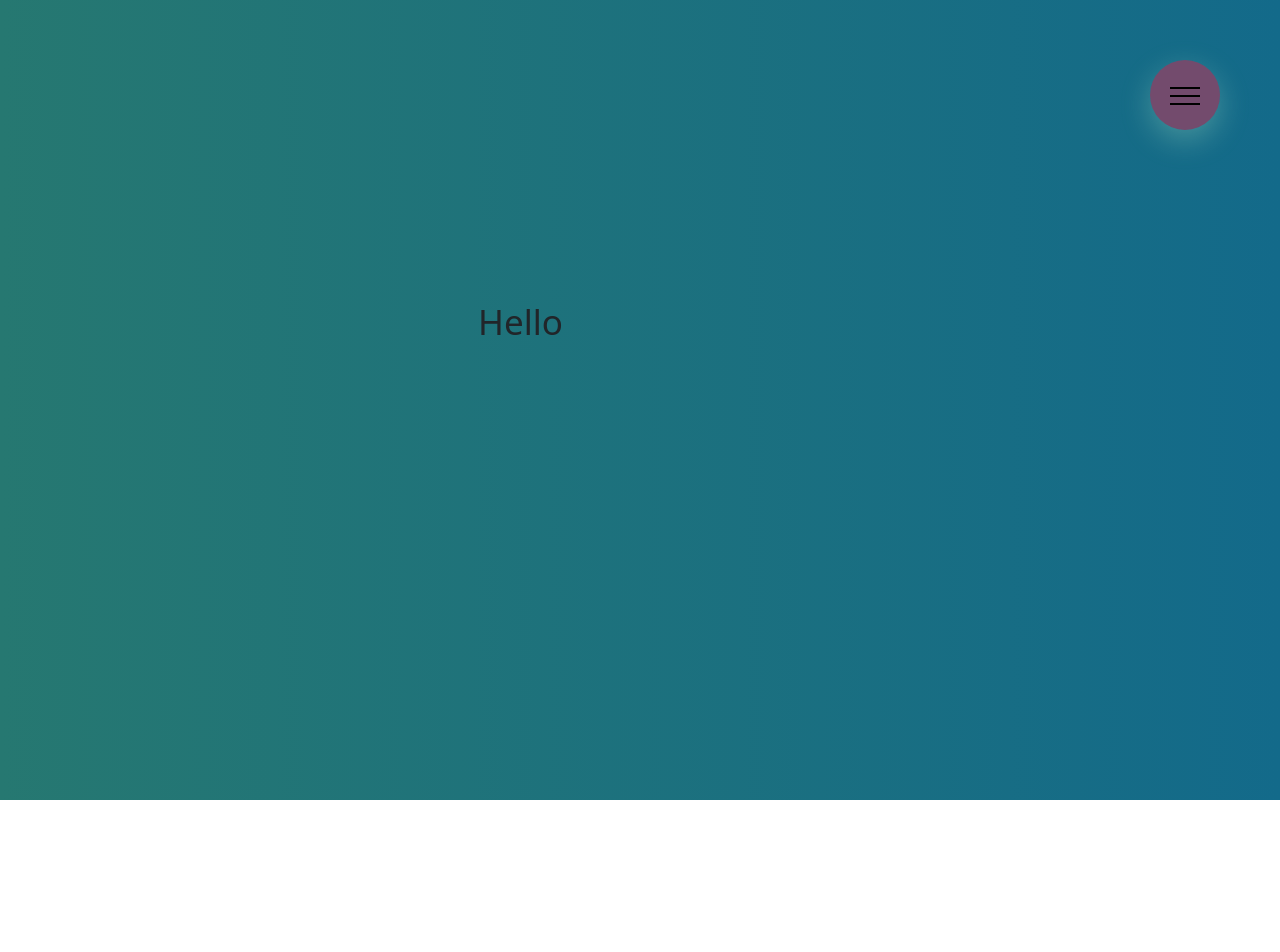
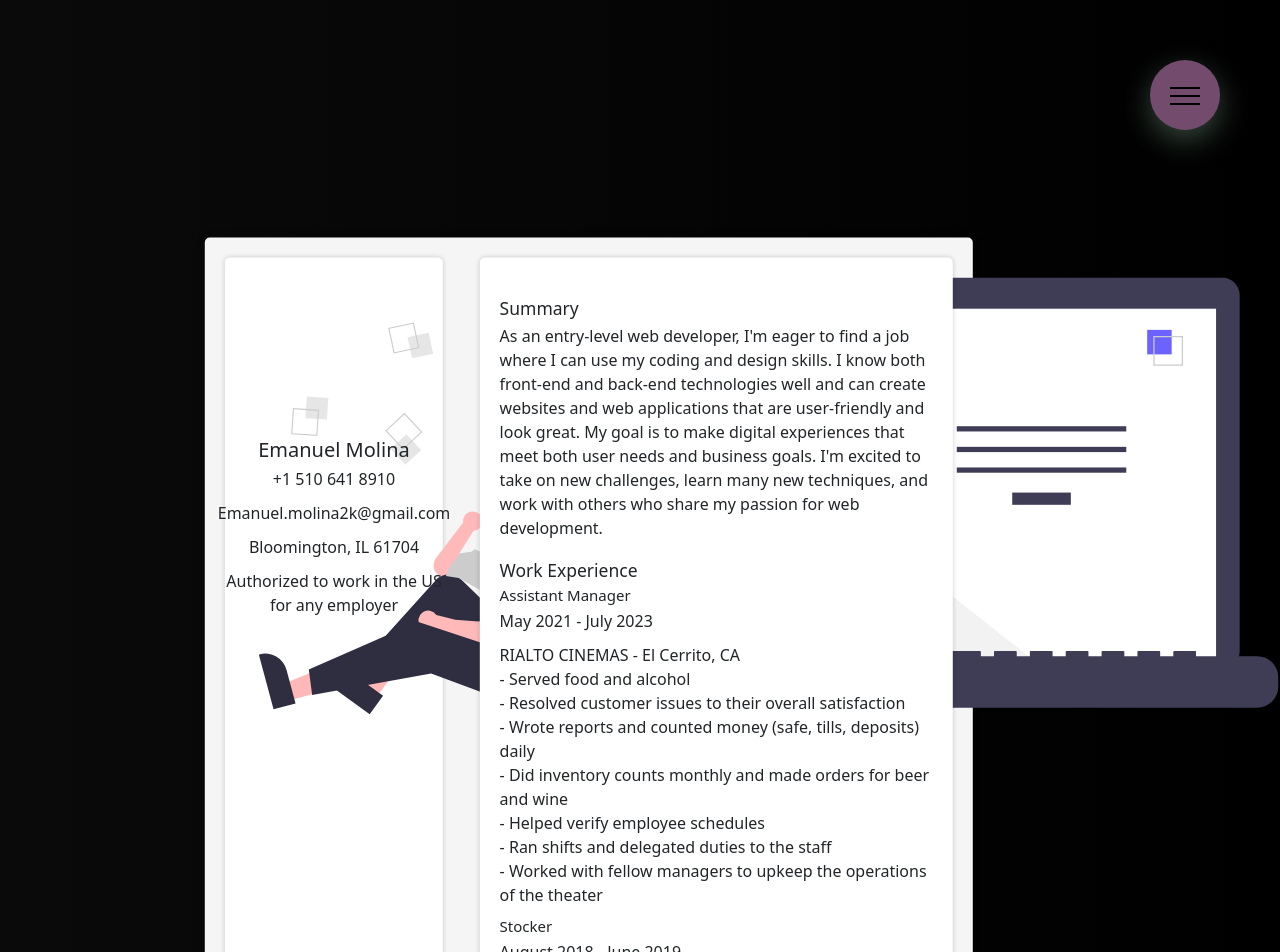
Before and after one commit to AcquahLopid/Reactive-Portfolio, a React (Create React App) app in the folder my-react-app/: page /resume in a window 1280 px wide. Shown: the top 952 px of the page. Before the commit the page ends 800 px from the top, so only its background shows below. Built offline with nearby package versions, Linux system fonts and the light colour scheme.

Commit message:
add new and hopefully final background color, add about me section color change to suit background

```diff
--- a/my-react-app/src/App.css
+++ b/my-react-app/src/App.css
@@ -5,20 +5,37 @@ html{
 body{
   height: 100vh;
 
-  background: #136a8a;   /*fallback for old browsers */
+  background: #000000;   /*fallback for old browsers */
+  background: -webkit-linear-gradient(
+    to right,
+    #0a0a0a,
+    #000000
+    );  /* Chrome 10-25, Safari 5.1-6 */
+    background: linear-gradient(
+      to right,
+      #0a0a0a,
+      #000000
+      ); /* W3C, IE 10+/ Edge, Firefox 16+, Chrome 26+, Opera 12+, Safari 7+ */
+
+      color: black;
+    }
+/* body{
+  height: 100vh;
+
+  background: #136a8a;   fallback for old browsers
   background: -webkit-linear-gradient(
     to right,
     #267871,
     #136a8a
-    );  /* Chrome 10-25, Safari 5.1-6 */
+    );  Chrome 10-25, Safari 5.1-6
     background: linear-gradient(
       to right,
       #267871,
       #136a8a
-      ); /* W3C, IE 10+/ Edge, Firefox 16+, Chrome 26+, Opera 12+, Safari 7+ */
+      ); W3C, IE 10+/ Edge, Firefox 16+, Chrome 26+, Opera 12+, Safari 7+
 
       color: black
-    }
+    } */
 
   .pages{
   position: absolute;
--- a/my-react-app/src/components/Pages/About.css
+++ b/my-react-app/src/components/Pages/About.css
@@ -4,7 +4,8 @@ html, body{
 }
 
 .MainContainer{
-  padding-top: 100%;
+  padding-top: 120%;
+  color: white;
 }
 
 .myPicture{
@@ -16,7 +17,8 @@ html, body{
   display: flex;
   flex-direction: row;
   border-style: hidden hidden solid hidden;
-  border-radius: 5%;
+  line-height: 35px;
+  /* border-radius: 5%; */
   width: 137%;
   margin-left: -12%;
 }
@@ -24,7 +26,7 @@ html, body{
 .pictureTitle{
   padding-right: 22%;
   padding-bottom: 15%;
-  padding-top: 10%;
+  padding-top: 12%;
 }
 .title{
   align-items: center;
@@ -39,14 +41,18 @@ html, body{
   font-size: 50%;
   padding-top: 10%;
   width: 250%;
+
 }
 
 .aboutText h2{
   font-size: larger;
-  font-family: serif;
+  /* text-align: center; */
+  font-size:30px; font-weight:500; color:white; letter-spacing:2px;
+  /* text-transform: uppercase; */
 }
 
 .aboutP{
+  text-align: justify;
   padding-top: 4%;
   font-size: 75%;
 }
@@ -113,7 +119,7 @@ html, body{
 
 .skills h3 {
   text-align: center;
-  font-size:30px; font-weight:300; color:#222; letter-spacing:2px;
+  font-size:30px; font-weight:300; color:white; letter-spacing:2px;
   text-transform: uppercase;
 
   display: grid;
@@ -126,8 +132,8 @@ html, body{
 .skills h3:after,.skills h3:before {
       content: " ";
       display: block;
-      border-bottom: 2px solid #c50000;
-      border-top:2px solid #c50000;
+      border-bottom: 2px solid #734b6d;
+      border-top:2px solid #42275a;
       height: 10px;
     /* background-color:#f8f8f8; */
   }
--- a/my-react-app/src/components/Pages/Contact.css
+++ b/my-react-app/src/components/Pages/Contact.css
@@ -1,7 +1,6 @@
 .contact-form {
     max-width: 400px;
     margin: 0 auto;
-    padding-top: 50%;
   }
 
   .contact-form h1 {
@@ -39,6 +38,7 @@
     display: block;
     margin-bottom: 8px;
     font-family: sans-serif;
+    font-size: 30px;
   }
 
   .contact-form input,
@@ -53,13 +53,24 @@
 
   .contact-form textarea {
     resize: vertical;
-    border-radius: 20px;
+    /* border-radius: 20px; */
     outline: none;
+    height: 200px;
   }
 
   .contact-form input {
-    border-radius: 20px;
+    /* border-radius: 20px; */
     outline: none;
+    height: 60px;
+  }
+
+  #contact-message::placeholder {
+    font-size: 25px; /* Adjust the font size as needed */
+  }
+
+  .smaller-font {
+    font-size: 25px;
+
   }
 
   .contact-form button {
--- a/my-react-app/src/components/Pages/Contact.js
+++ b/my-react-app/src/components/Pages/Contact.js
@@ -97,6 +97,7 @@ function Contact() {
             type="text"
             id="contact-name"
             placeholder="Your Name"
+            className="smaller-font"
           />
           {errorMessages.userName && (
             <p className="error-text">{errorMessages.userName}</p>
@@ -110,6 +111,7 @@ function Contact() {
             type="email"
             id="contact-email"
             placeholder="Example@Gmail.com"
+            className="smaller-font"
           />
           {errorMessages.email && (
             <p className="error-text">{errorMessages.email}</p>
@@ -122,6 +124,7 @@ function Contact() {
             onChange={handleInputChange}
             id="contact-message"
             placeholder="Your Message"
+            className="smaller-font"
           ></textarea>
           {errorMessages.message && (
             <p className="error-text">{errorMessages.message}</p>
@@ -136,7 +139,6 @@ function Contact() {
           </button>
         </form>
       </div>
-          <br></br>
     </section>
   );
 }
--- a/my-react-app/src/components/Pages/Resume.css
+++ b/my-react-app/src/components/Pages/Resume.css
@@ -0,0 +1,69 @@
+.Resume{
+    padding-top: 200%;
+}
+
+.resume-container {
+    display: flex;
+    justify-content: space-between;
+    padding: 20px;
+    background-color: #f5f5f5;
+    box-shadow: 0px 0px 10px rgba(0, 0, 0, 0.1);
+    border-radius: 5px;
+  }
+
+  .personal-info {
+    display: flex;
+    flex-direction: column;
+    align-items: center;
+    text-align: center;
+    width: 30%;
+    background-color: #fff;
+    padding: 20px;
+    box-shadow: 0px 0px 5px rgba(0, 0, 0, 0.2);
+    border-radius: 5px;
+  }
+
+  .profile-picture {
+    /* Style your profile picture here */
+    width: 150px;
+    height: 150px;
+    margin-bottom: 10px;
+  }
+
+  /* .contact-info {
+     Style your contact information here
+  } */
+
+  .resume-details {
+    width: 65%;
+    background-color: #fff;
+    padding: 20px;
+    box-shadow: 0px 0px 5px rgba(0, 0, 0, 0.2);
+    border-radius: 5px;
+  }
+
+  /* Add styles for your work experience, education, and other sections here */
+
+  .resume-section {
+    margin-top: 20px;
+  }
+
+  h2 {
+    font-size: 24px;
+    margin: 0;
+  }
+
+  h3 {
+    font-size: 20px;
+    margin: 0;
+  }
+
+  p {
+    font-size: 16px;
+    margin: 5px 0;
+  }
+
+  ul {
+    list-style-type: disc;
+    margin-left: 20px;
+  }
--- a/my-react-app/src/components/Pages/Resume.js
+++ b/my-react-app/src/components/Pages/Resume.js
@@ -1,19 +1,130 @@
 import React from "react";
 import "./Resume.css";
-import {ReactComponent as CodeThinking} from "../Assets/CodeThinking.svg"
+import { ReactComponent as CodeThinking } from "../Assets/CodeThinking.svg";
 
 const Resume = () => {
   return (
-    <>
-    <section>
-
-    {/* <br/>
-      <CodeThinking/> */}
-    <div>
-    <p>Hello</p>
+    <div className="Resume">
+    <div className="resume-container">
+      <div className="personal-info">
+        <div className="profile-picture">
+          {/* You can add your profile picture here */}
+          {/* <img src="your-profile-picture.jpg" alt="Profile" /> */}
+          <CodeThinking />
+        </div>
+        <div className="contact-info">
+          <h2>Emanuel Molina</h2>
+          <p>+1 510 641 8910</p>
+          <p>Emanuel.molina2k@gmail.com</p>
+          <p>Bloomington, IL 61704</p>
+          <p>Authorized to work in the US for any employer</p>
+        </div>
+      </div>
+      <div className="resume-details">
+        <section className="resume-section">
+          <h3>Summary</h3>
+          <p>
+            As an entry-level web developer, I'm eager to find a job where I can
+            use my coding and design skills. I know both front-end and back-end
+            technologies well and can create websites and web applications that
+            are user-friendly and look great. My goal is to make digital
+            experiences that meet both user needs and business goals. I'm
+            excited to take on new challenges, learn many new techniques, and
+            work with others who share my passion for web development.
+          </p>
+        </section>
+        <section className="resume-section">
+          <h3>Work Experience</h3>
+          <div className="resume-entry">
+            <h4>Assistant Manager</h4>
+            <p className="resume-date">May 2021 - July 2023</p>
+            <p>
+              RIALTO CINEMAS - El Cerrito, CA
+              <br />
+              - Served food and alcohol
+              <br />
+              - Resolved customer issues to their overall satisfaction
+              <br />
+              - Wrote reports and counted money (safe, tills, deposits) daily
+              <br />
+              - Did inventory counts monthly and made orders for beer and wine
+              <br />
+              - Helped verify employee schedules
+              <br />
+              - Ran shifts and delegated duties to the staff
+              <br />
+              - Worked with fellow managers to upkeep the operations of the
+              theater
+            </p>
+          </div>
+          <div className="resume-entry">
+            <h4>Stocker</h4>
+            <p className="resume-date">August 2018 - June 2019</p>
+            <p>
+              Grocery Outlet - Richmond, CA
+              <br />
+              - Operated manual pallet jacks, safely relocating heavy merchandise
+                on sales floor for timely stocking
+              <br />
+              - Evaluated supplies and product inventory to check for quality and
+                quantity issues and returned unacceptable materials to vendors
+              <br />
+              - Moved and lifted heavy loads of merchandise using pallet jack
+                equipment
+              <br />
+              - Removed all debris and packaging from boxes and separated for
+                recycling or disposal
+              <br />
+              - Consistently lifted materials weighing as much as 50 pounds
+              <br />
+              - Collaborated with backroom and receiving team, working night
+                shifts to support inventory fulfillment goals
+            </p>
+          </div>
+        </section>
+        <section className="resume-section">
+          <h3>Education</h3>
+          <div className="resume-entry">
+            <h4>Certification in Web Development</h4>
+            <p className="resume-date">March 2023 - June 2023</p>
+            <p>UC Berkeley Extensions</p>
+          </div>
+          <div className="resume-entry">
+            <h4>High School Diploma</h4>
+            <p className="resume-date">June 2018</p>
+            <p>El Cerrito High School - El Cerrito, CA</p>
+          </div>
+        </section>
+        <section className="resume-section">
+          <h3>Skills</h3>
+          <ul>
+            <li>JavaScript</li>
+            <li>Web Development</li>
+            <li>React</li>
+            <li>REST</li>
+            <li>HTML5</li>
+            <li>AJAX</li>
+            <li>Git</li>
+            <li>Full-stack development - 1 year</li>
+            <li>JSON</li>
+            <li>Bootstrap</li>
+            <li>Microsoft Word</li>
+            <li>CSS</li>
+            <li>Shipping & Receiving</li>
+            <li>MySQL</li>
+            <li>APIs</li>
+            <li>Microsoft Excel - 3 years</li>
+            <li>Node.js</li>
+          </ul>
+        </section>
+        <section className="resume-section">
+          <h3>Languages</h3>
+          <p>English - Expert</p>
+          <p>Japanese - Intermediate</p>
+        </section>
+      </div>
     </div>
-    </section>
-    </>
+  </div>
   );
 };
 
```
